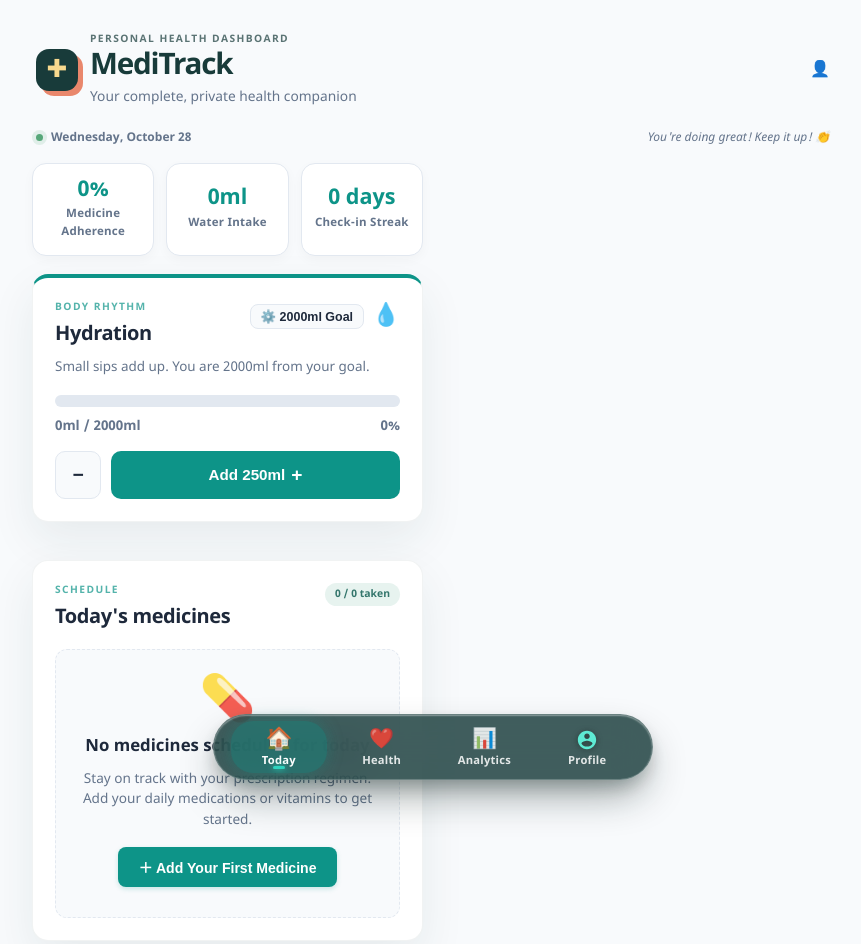
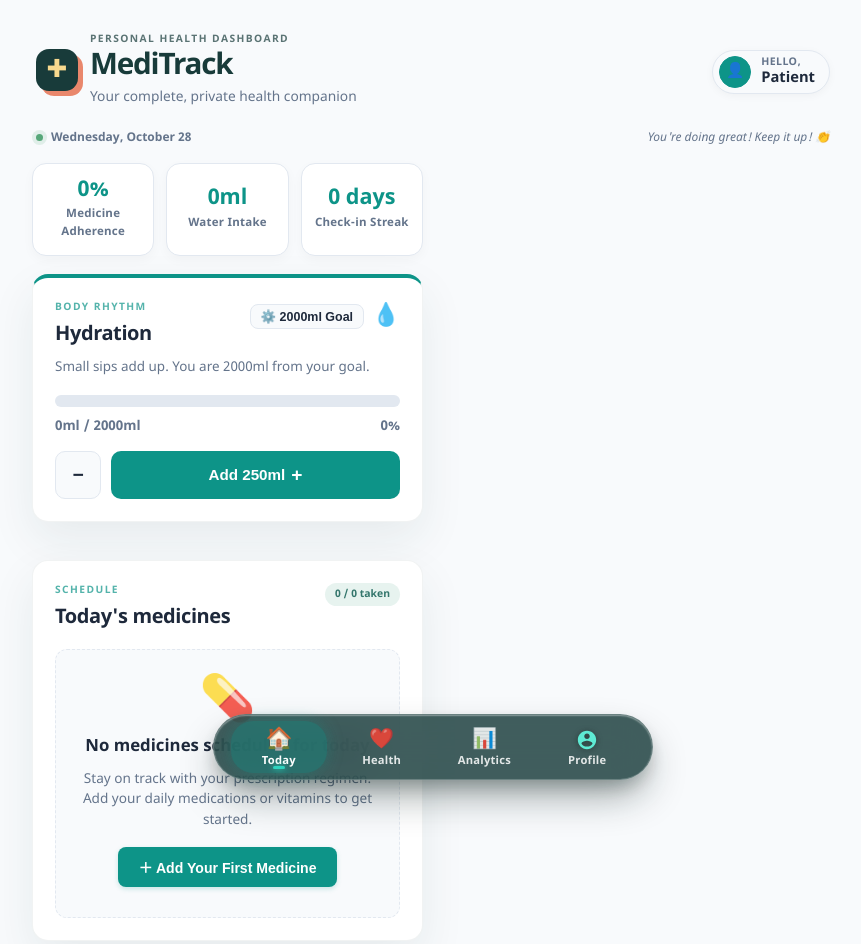
Before and after one commit to zhsaikot/meditrack, a website built with Vite: page index.html in a window 1280 px wide. Shown: the top 944 px of the page, without its empty margins (207-1068 px from the left). Built offline with nearby package versions, Linux system fonts and the light colour scheme.

Commit message:
feat: display user's full name alongside avatar in main header badge

```diff
--- a/src/main.ts
+++ b/src/main.ts
@@ -1031,12 +1031,18 @@ function renderApp() {
             <p class="subtitle">${t('brand_subtitle')}</p>
           </div>
         </div>
-        <div class="header-avatar-pill" id="header-avatar-btn" role="button" tabindex="0" title="${t('tab_profile')}">
-          ${profile.avatarUrl ? `
-            <img src="${profile.avatarUrl}" class="nav-avatar-img" alt="Profile" />
-          ` : `
-            <div class="avatar-fallback-mini">${firstName ? escapeHtml(firstName[0].toUpperCase()) : '👤'}</div>
-          `}
+        <div class="header-user-badge" id="header-avatar-btn" role="button" tabindex="0" title="${t('tab_profile')}">
+          <div class="header-user-avatar">
+            ${profile.avatarUrl ? `
+              <img src="${profile.avatarUrl}" class="header-avatar-img" alt="Profile" />
+            ` : `
+              <div class="header-avatar-fallback">${firstName ? escapeHtml(firstName[0].toUpperCase()) : '👤'}</div>
+            `}
+          </div>
+          <div class="header-user-details">
+            <span class="header-user-greeting">${appState.language === 'bn' ? 'স্বাগতম' : 'Hello'},</span>
+            <strong class="header-user-name">${escapeHtml(profile.name?.trim() || (appState.language === 'bn' ? 'ব্যবহারকারী' : 'Patient'))}</strong>
+          </div>
         </div>
       </header>
 
--- a/src/style.css
+++ b/src/style.css
@@ -540,6 +540,94 @@ html[lang="bn"] button {
 .main-header h1 { color: var(--color-ink); letter-spacing: -0.04em; font-size: 1.85rem; line-height: 1; }
 .subtitle { margin: 6px 0 0; font-size: .86rem; }
 .eyebrow { margin: 0 0 5px; color: currentColor; font-size: .64rem; font-weight: 800; letter-spacing: .14em; opacity: .7; }
+
+/* Header User Profile Badge */
+.header-user-badge {
+  display: inline-flex;
+  align-items: center;
+  gap: 10px;
+  padding: 5px 14px 5px 6px;
+  background: var(--bg-primary);
+  border: 1.5px solid var(--border-color);
+  border-radius: 99px;
+  cursor: pointer;
+  box-shadow: 0 2px 8px rgba(0, 0, 0, 0.04);
+  transition: all 0.2s ease;
+  user-select: none;
+  margin-top: 4px;
+}
+
+.header-user-badge:hover {
+  border-color: #0D9488;
+  background: rgba(13, 148, 136, 0.05);
+  transform: translateY(-1px);
+  box-shadow: 0 4px 12px rgba(13, 148, 136, 0.12);
+}
+
+.header-user-avatar {
+  width: 32px;
+  height: 32px;
+  border-radius: 50%;
+  overflow: hidden;
+  display: flex;
+  align-items: center;
+  justify-content: center;
+  background: #0D9488;
+  color: white;
+  flex-shrink: 0;
+  border: 1.5px solid #0D9488;
+}
+
+.header-avatar-img {
+  width: 100%;
+  height: 100%;
+  object-fit: cover;
+}
+
+.header-avatar-fallback {
+  font-size: 0.92rem;
+  font-weight: 700;
+}
+
+.header-user-details {
+  display: flex;
+  flex-direction: column;
+  line-height: 1.25;
+  text-align: left;
+}
+
+.header-user-greeting {
+  font-size: 0.66rem;
+  font-weight: 600;
+  color: var(--text-muted);
+  text-transform: uppercase;
+  letter-spacing: 0.04em;
+}
+
+.header-user-name {
+  font-size: 0.92rem;
+  font-weight: 700;
+  color: var(--text-main);
+  max-width: 220px;
+  white-space: nowrap;
+  overflow: hidden;
+  text-overflow: ellipsis;
+}
+
+.dark-mode .header-user-badge {
+  background: #0F172A;
+  border-color: #334155;
+  box-shadow: 0 2px 8px rgba(0, 0, 0, 0.25);
+}
+
+.dark-mode .header-user-badge:hover {
+  border-color: #14B8A6;
+  background: rgba(20, 184, 166, 0.1);
+}
+
+.dark-mode .header-user-name {
+  color: #F1F5F9;
+}
 .header-actions {
   display: flex;
   align-items: center;
```
